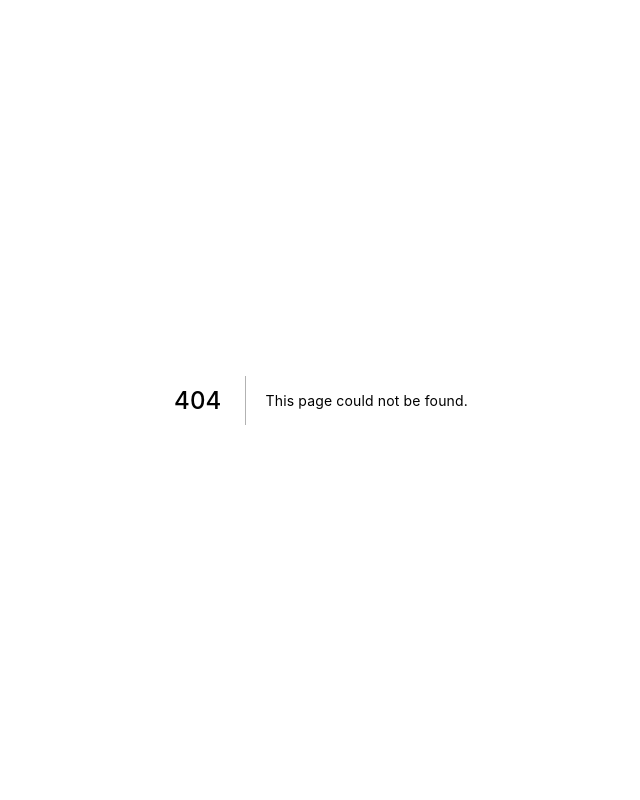
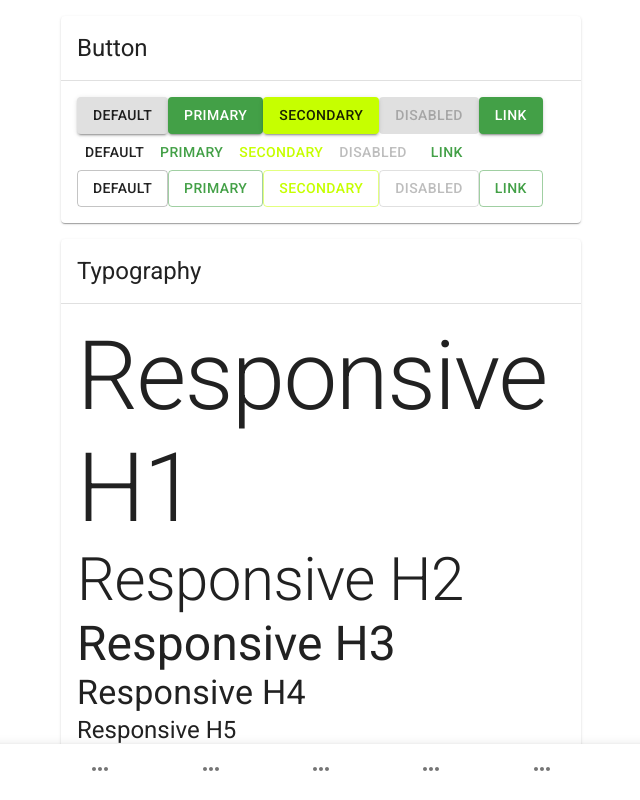
Before and after one commit to giveucon/giveucon, a Next.js app in the folder frontend/: page /components in a window 1280 px wide. Before the commit this address had no page. Shown: the top 800 px of the page, without its empty margins (319-959 px from the left). Built offline with nearby package versions, Linux system fonts and the light colour scheme.

Commit message:
Material UI palette themeing

```diff
--- /dev/null
+++ b/frontend/src/components/BottomNavBar.js
@@ -0,0 +1,55 @@
+import { makeStyles } from '@material-ui/styles';
+import { useRouter } from 'next/router';
+import AppBar from '@material-ui/core/AppBar';
+import BottomNavigation from '@material-ui/core/BottomNavigation';
+import BottomNavigationAction from '@material-ui/core/BottomNavigationAction';
+import Container from '@material-ui/core/Container';
+
+import MoreIcon from '@material-ui/icons/MoreHoriz';
+
+const useStyles = makeStyles((theme) => ({
+  appBar: {
+    backgroundColor: theme.palette.background.default,
+    top: 'auto',
+    bottom: 0,
+  },
+  bottomNavBar: {
+    backgroundColor: theme.palette.background.default,
+  },
+}));
+
+
+export default function BottomNavBar(props) {
+  const router = useRouter();
+  const classes = useStyles();
+  let key = 0;
+  const actions = [
+    ['Button', 'home', <MoreIcon />],
+    ['Button', 'home', <MoreIcon />],
+    ['Button', 'home', <MoreIcon />],
+    ['Button', 'home', <MoreIcon />],
+    ['Button', 'home', <MoreIcon />]
+  ].map(([label, value, icon]) => {
+      return (
+        <BottomNavigationAction
+          key={++key}
+          label={label}
+          value={value}
+          icon={icon}
+          onClick={() => {router.push(`/${value}`)}}
+        />
+      )
+  });
+  return (
+      <AppBar className={classes.appBar}>
+        <Container maxWidth="sm">
+          <BottomNavigation
+            className={classes.bottomNavBar}
+            value={router.pathname.split('/')[1] || 'home'}
+          >
+            {actions}
+          </BottomNavigation>
+        </Container>
+      </AppBar>
+  );
+}
--- /dev/null
+++ b/frontend/src/components/Layout.js
@@ -0,0 +1,22 @@
+import Head from "next/head";
+import Box from '@material-ui/core/Box';
+import Container from '@material-ui/core/Container';
+import BottomNavBar from './BottomNavBar'
+
+
+export default function Layout({ children, title }) {
+  return (
+    <>
+      <Head>
+        <title>{title}</title>
+        <meta name="viewport" content="width=device-width, initial-scale=1" />
+      </Head>
+      <Box mb={10}>
+        <Container maxWidth="lg">
+        {children}
+        </Container>
+      </Box>
+      <BottomNavBar />
+    </>
+  );
+};
--- a/frontend/src/pages/_app.js
+++ b/frontend/src/pages/_app.js
@@ -1,14 +1,17 @@
 import React from 'react';
 import Head from 'next/head';
-import PropTypes from 'prop-types'
-import { Provider as NextAuthProvider } from 'next-auth/client'
+import PropTypes from 'prop-types';
+import { Provider as NextAuthProvider } from 'next-auth/client';
 import { ThemeProvider } from '@material-ui/styles';
 import CssBaseline from '@material-ui/core/CssBaseline';
-import theme from '../styles/theme';
+import useMediaQuery from '@material-ui/core/useMediaQuery';
+import lightTheme from '../styles/lightTheme';
+import darkTheme from '../styles/darkTheme';
 
 
 function RootApp(props) {
   const { Component, pageProps } = props;
+  const prefersDarkMode = useMediaQuery('(prefers-color-scheme: dark)');
 
   React.useEffect(() => {
     const jssStyles = document.querySelector('#jss-server-side');
@@ -32,7 +35,7 @@ function RootApp(props) {
           keepAlive: 5 * 60   // Send keepAlive message every 5 minutes
         }}
       >
-        <ThemeProvider theme={theme}>
+        <ThemeProvider theme={prefersDarkMode ? darkTheme : lightTheme}>
           {/* CssBaseline kickstart an elegant, consistent, and simple baseline to build upon. */}
           <CssBaseline />
           <Component {...pageProps} />
--- a/frontend/src/pages/_document.js
+++ b/frontend/src/pages/_document.js
@@ -2,7 +2,7 @@ import React from 'react';
 import Document, { Html, Head, Main, NextScript } from 'next/document';
 import { ServerStyleSheet } from 'styled-components'
 import { ServerStyleSheets } from '@material-ui/styles';
-import theme from '../styles/theme';
+import lightTheme from '../styles/lightTheme';
 
 class MyDocument extends Document {
   static async getInitialProps (ctx) {
@@ -38,7 +38,7 @@ class MyDocument extends Document {
           {/* PWA primary color */}
           <meta
             name="theme-color"
-            content={theme.palette.primary.main}
+            content={lightTheme.palette.primary.main}
           />
           <link
             rel="stylesheet"
--- /dev/null
+++ b/frontend/src/pages/components.js
@@ -0,0 +1,73 @@
+import Box from '@material-ui/core/Box';
+import Button from '@material-ui/core/Button';
+import Container from '@material-ui/core/Container';
+import Divider from '@material-ui/core/Divider';
+import Grid from '@material-ui/core/Grid';
+import Paper from '@material-ui/core/Paper';
+import Typography from '@material-ui/core/Typography';
+
+import Layout from '../components/Layout';
+
+
+function Overview({ title, children }) {
+  return (
+    <Box m={2}>
+      <Paper elevation={1}>
+        <Box p={2}>
+          <Typography variant="h5">{title}</Typography>
+        </Box>
+        <Divider />
+        <Box p={2}>
+          {children}
+        </Box>
+      </Paper>
+    </Box>
+  );
+}
+
+export default function Index() {
+  return (
+    <Layout>
+    <Container maxWidth="sm">
+
+      <Overview title="Button">
+        <Button variant="contained">Default</Button>
+        <Button variant="contained" color="primary">Primary</Button>
+        <Button variant="contained" color="secondary">Secondary</Button>
+        <Button variant="contained" disabled>Disabled</Button>
+        <Button variant="contained" color="primary" href="#contained-buttons">Link</Button>
+
+        <Button>Default</Button>
+        <Button color="primary">Primary</Button>
+        <Button color="secondary">Secondary</Button>
+        <Button disabled>Disabled</Button>
+        <Button href="#text-buttons" color="primary">Link</Button>
+
+        <Button variant="outlined">Default</Button>
+        <Button variant="outlined" color="primary">Primary</Button>
+        <Button variant="outlined" color="secondary">Secondary</Button>
+        <Button variant="outlined" disabled>Disabled</Button>
+        <Button variant="outlined" color="primary" href="#outlined-buttons">Link</Button>
+
+      </Overview>
+
+      <Overview title="Typography">
+        <Typography variant="h1">Responsive H1</Typography>
+        <Typography variant="h2">Responsive H2</Typography>
+        <Typography variant="h3">Responsive H3</Typography>
+        <Typography variant="h4">Responsive H4</Typography>
+        <Typography variant="h5">Responsive H5</Typography>
+        <Typography variant="h6">Responsive H6</Typography>
+        <Typography variant="subtitle1">Subtitle 1</Typography>
+        <Typography variant="subtitle2">Subtitle 2</Typography>
+        <Typography variant="body1">Body 1</Typography>
+        <Typography variant="body2">Body 2</Typography>
+        <Typography variant="button">Button</Typography>
+        <Typography variant="caption">Caption</Typography>
+        <Typography variant="overline">Overline</Typography>
+      </Overview>
+
+    </Container>
+    </Layout>
+  );
+}
--- /dev/null
+++ b/frontend/src/styles/darkTheme.js
@@ -0,0 +1,10 @@
+import { createMuiTheme } from '@material-ui/core/styles';
+
+// Create a theme instance.
+const theme = createMuiTheme({
+  palette: {
+    type: 'dark',
+  },
+});
+
+export default theme;
--- /dev/null
+++ b/frontend/src/styles/lightTheme.js
@@ -0,0 +1,30 @@
+import { createMuiTheme } from '@material-ui/core/styles';
+
+// Create a theme instance.
+const theme = createMuiTheme({
+  palette: {
+    primary: { // Green[600]
+      light: "#68b36b",
+      main: "#43a047",
+      dark: "#2e7031",
+      // contrastText: "#ffffff",
+    },
+    secondary: { // Lime[A400]
+      light: "#d1ff33",
+      main: "#c6ff00",
+      dark: "#8ab200",
+      // contrastText: "#ffffff",
+    },
+    error: { // Red
+      light: "#f6685e",
+      main: "#f44336",
+      dark: "#aa2e25",
+      // contrastText: "#ffffff",
+    },
+    background: { // White
+      default: '#ffffff',
+    },
+  },
+});
+
+export default theme;
--- a/frontend/src/styles/theme.js
+++ /dev/null
@@ -1,22 +0,0 @@
-import { createMuiTheme } from '@material-ui/core/styles';
-import { red } from '@material-ui/core/colors';
-
-// Create a theme instance.
-const theme = createMuiTheme({
-  palette: {
-    primary: {
-      main: '#556cd6',
-    },
-    secondary: {
-      main: '#19857b',
-    },
-    error: {
-      main: red.A400,
-    },
-    background: {
-      default: '#fff',
-    },
-  },
-});
-
-export default theme;
```
Also changed, not shown: frontend/src/pages/home.js (+0 -9 lines).
